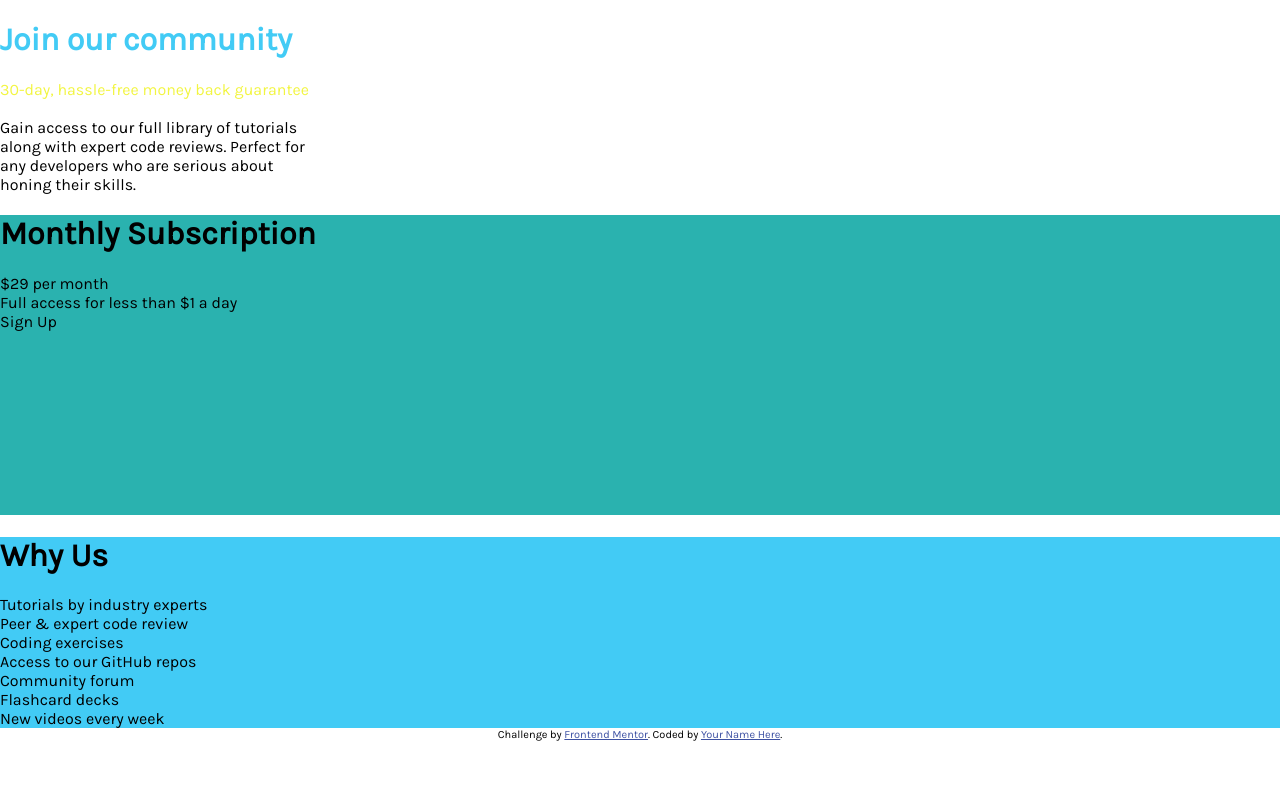
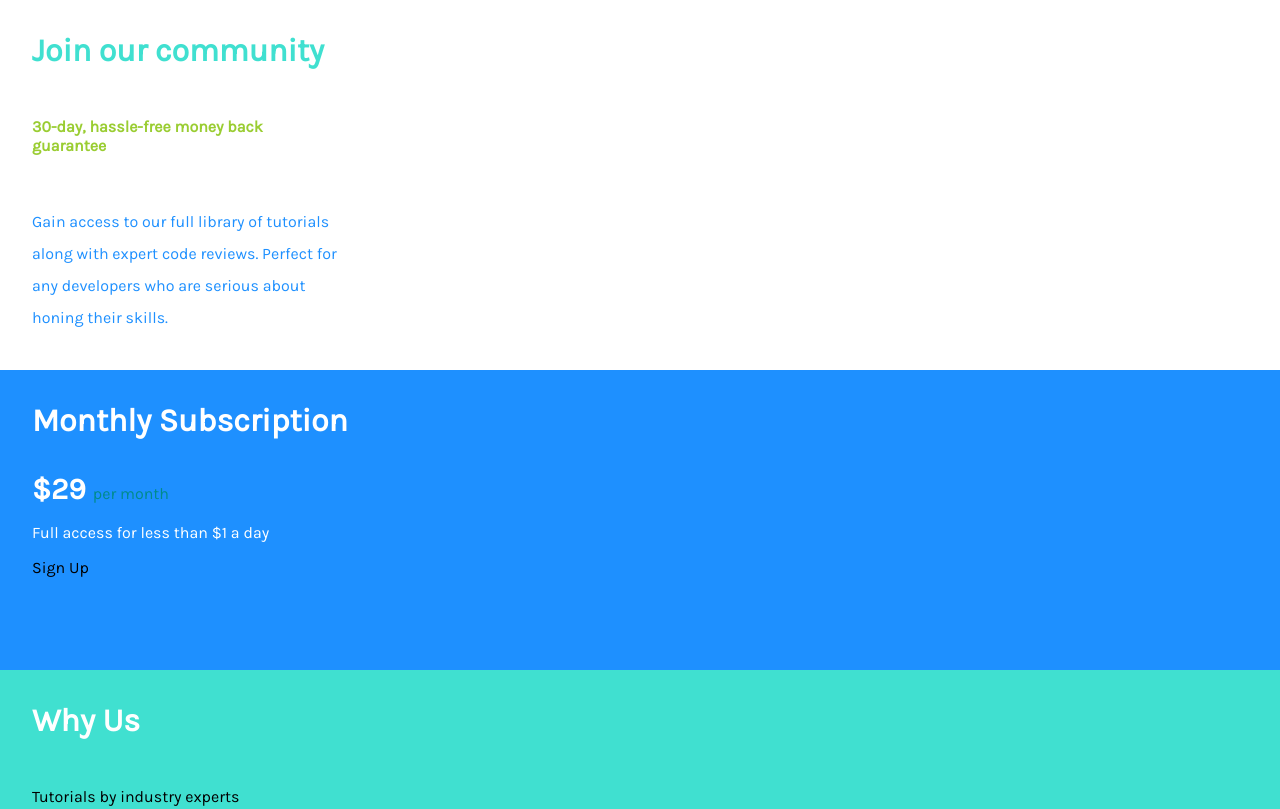
Before and after one commit to Jesuskrisisjk/single, a plain HTML site: page index.html in a window 1280 px wide. Shown: the top 809 px of the page. Drawn offline with Linux system fonts and the light colour scheme.

Commit message:
Add files via upload

```diff
--- a/css/styles.css
+++ b/css/styles.css
@@ -1,38 +1,88 @@
 /*********Mobile Layout*********/
 body {
-  font-size: 16px;
+  font-size: 1rem;
   font-family: 'Karla', sans-serif;
   font-weight: 400;
   width: auto;
-  margin: 0
+  margin: 0;
+  padding: 0;
+  height: 100%;
+}
+
+h1 {
+  padding:2rem 0 2rem 2rem;
+  font-weight: 700;
+  margin: 0;
 }
 
 p {
-  margin: 0;
+margin-left: 2rem;
+}
+
+.join {
+  display: block;
+  position: relative;
 }
 
 .community {
   display: block;
-  color: #42cbf5;
+  color: Turquoise ;
   font-weight: 700;
 }
 
 .why {
   display: block;
-  background: #42cbf5;
-  margin: 0 0 0 0;
+  background: Turquoise   ;
+  position: relative;
 }
 
 .monthly {
   height: 300px;
   display: block;
-  background: hsl(179, 62%, 43%);
+  background: DodgerBlue ;
   margin: 0 0 0 0;
 }
 
+
 .day {
-  color: #f2f542;
+  display: block;
+  color: YellowGreen ;
+  font-weight: 700;
+width: 20%;
 }
 .gain {
   width: 25%;
+  color: DodgerBlue ;
+  line-height: 2rem;
+padding-bottom: 20px;
 }
+
+.whyus {
+  color: white;
+}
+.per {
+padding: 2rem 0 0 0;
+color: DarkCyan  ;
+
+}
+.full {
+  color: white;
+}
+
+.dollar {
+  margin-left: 2rem;
+  color: white;
+  font-size: 30px;
+  font-weight: 700;
+  padding: 2rem 0 0 0;
+}
+
+.subscription {
+  color: white;
+}
+
+.list {
+  margin: 0;
+  padding: 0 0 0 2rem;
+  color: white;
+}
```
